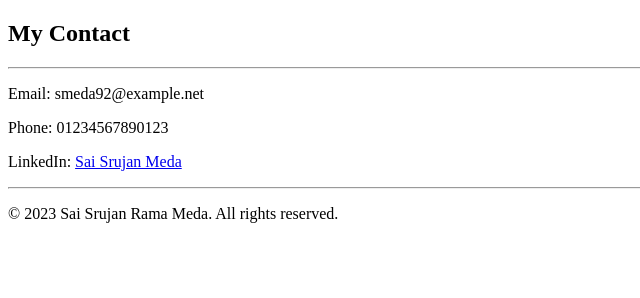
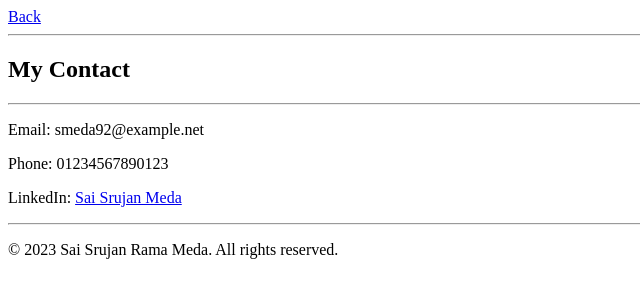
Before and after one commit to SrujanMeda/html-capstone-1, a plain HTML site: page public/contact.html in a window 1280 px wide. Shown: the whole page, without its empty margins (0-640 px from the left). Drawn offline with Linux system fonts and the light colour scheme.

Commit message:
Update contact.html
added a back anchor tag

```diff
--- a/public/contact.html
+++ b/public/contact.html
@@ -6,8 +6,9 @@
     <title>My Contact Details</title>
 </head>
 <body>
+    <a href="../index.html">Back</a>
+    <hr />
     <section>
-
         <h2>My Contact</h2>
         <hr />
         <p>Email: smeda92@example.net</p>
```
